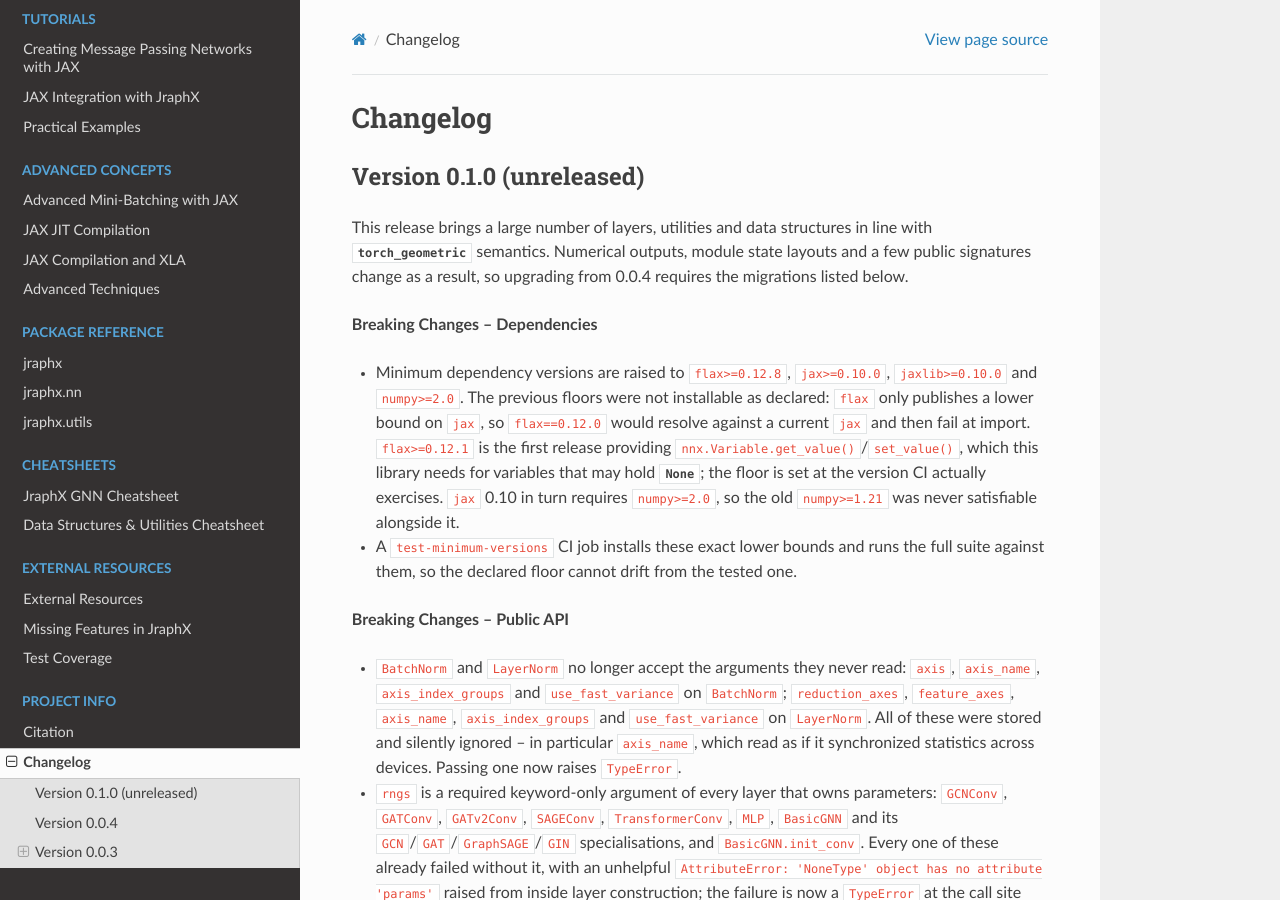
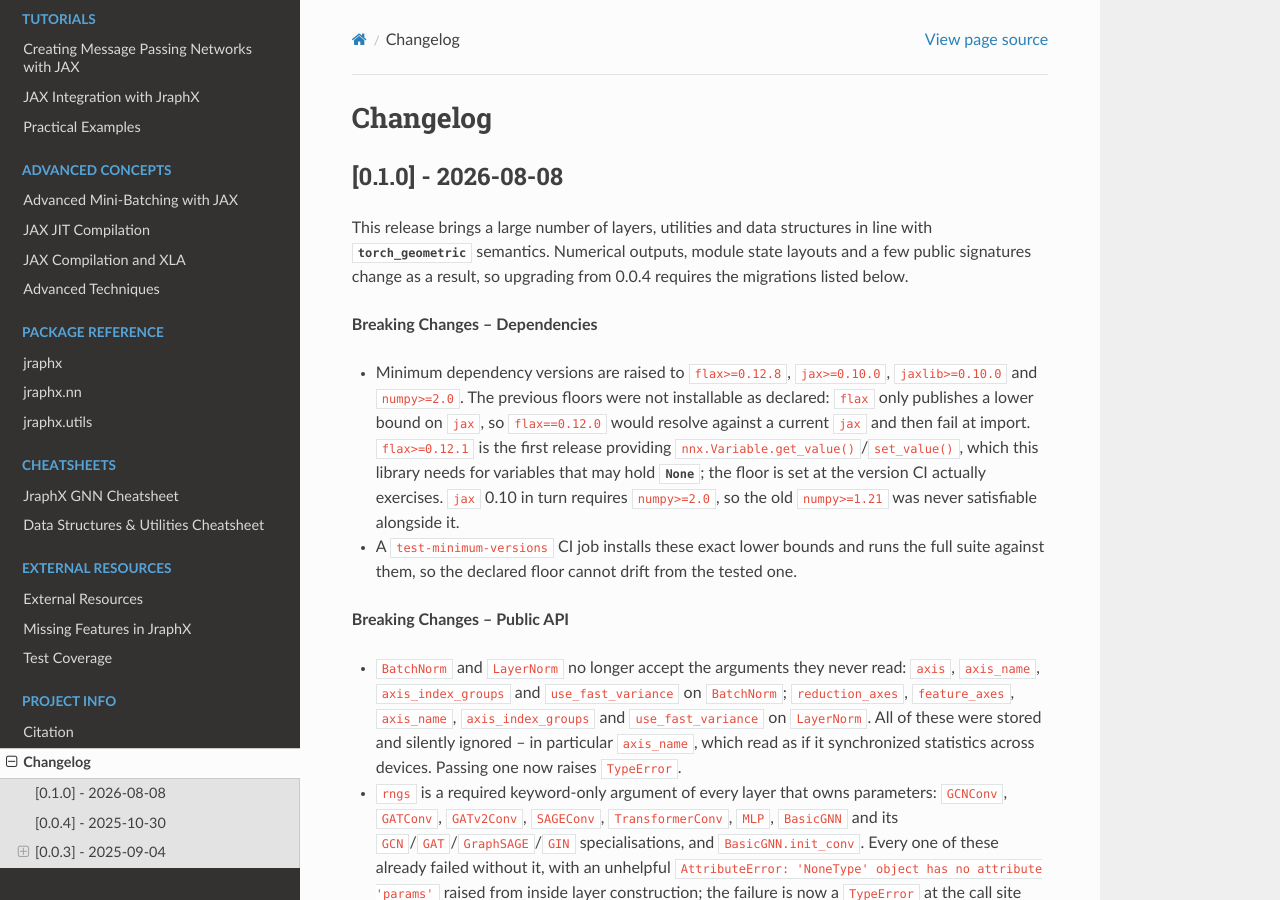
Before and after one commit to DBraun/jraphx, a Sphinx documentation site: the page built from docs/source/changelog.rst, in a window 1280 px wide and 900 px high. Built offline with Sphinx 7.4.7 and the Read the Docs theme 3.1.0, drawn with Linux system fonts in a browser that asks for light colours; some of the changed text lies outside the part shown.

Commit message:
Date the changelog headers, and drop an empty code block
Changelog sections are now headed "[X.Y.Z] - YYYY-MM-DD" with each
version's tag date: 0.1.0 on 2026-08-08, 0.0.4 on 2025-10-30, 0.0.3 on
2025-09-04. The 0.1.0 "(unreleased)" marker is gone accordingly, and
the version test's heading pattern follows the new format.

techniques.rst carried an empty ".. code-block:: python" directive
between the vmap section's intro and its real snippet, rendering as a
blank code box.

```diff
--- a/docs/source/advanced/techniques.rst
+++ b/docs/source/advanced/techniques.rst
@@ -80,10 +80,7 @@ For very deep GNN models, use gradient checkpointing to trade compute for memory
 Vectorized Graph Processing with vmap
 --------------------------------------
 
-Process multiple graphs in parallel using JAX's ``vmap``:
-
-.. code-block:: python
-
+Process multiple graphs in parallel using JAX's ``vmap``.
 ``vmap`` needs every graph to have the same shape, so the graphs have to be padded to a
 common size first. JraphX ships no padding helper; the graphs are stacked explicitly:
 
--- a/docs/source/changelog.rst
+++ b/docs/source/changelog.rst
@@ -1,8 +1,8 @@
 Changelog
 =========
 
-Version 0.1.0 (unreleased)
---------------------------
+[0.1.0] - 2026-08-08
+--------------------
 
 This release brings a large number of layers, utilities and data structures in line
 with :obj:`torch_geometric` semantics. Numerical outputs, module state layouts and a
@@ -362,8 +362,8 @@ Trained weights still load (subject to the state-layout notes above), but output
   nonlinearity twice, and a ``JumpingKnowledge`` "bi-directional LSTM" that is
   implemented as two GRU cells.
 
-Version 0.0.4
--------------
+[0.0.4] - 2025-10-30
+--------------------
 
 **Breaking Changes**
 
@@ -371,8 +371,8 @@ Version 0.0.4
 * * Now uses ``nnx.List`` for module lists
 * * Now uses ``nnx.data(None)`` for optional module attributes
 
-Version 0.0.3
--------------
+[0.0.3] - 2025-09-04
+--------------------
 
 Initial release of JraphX.
 
```
Also changed, not shown: 1 other file.
